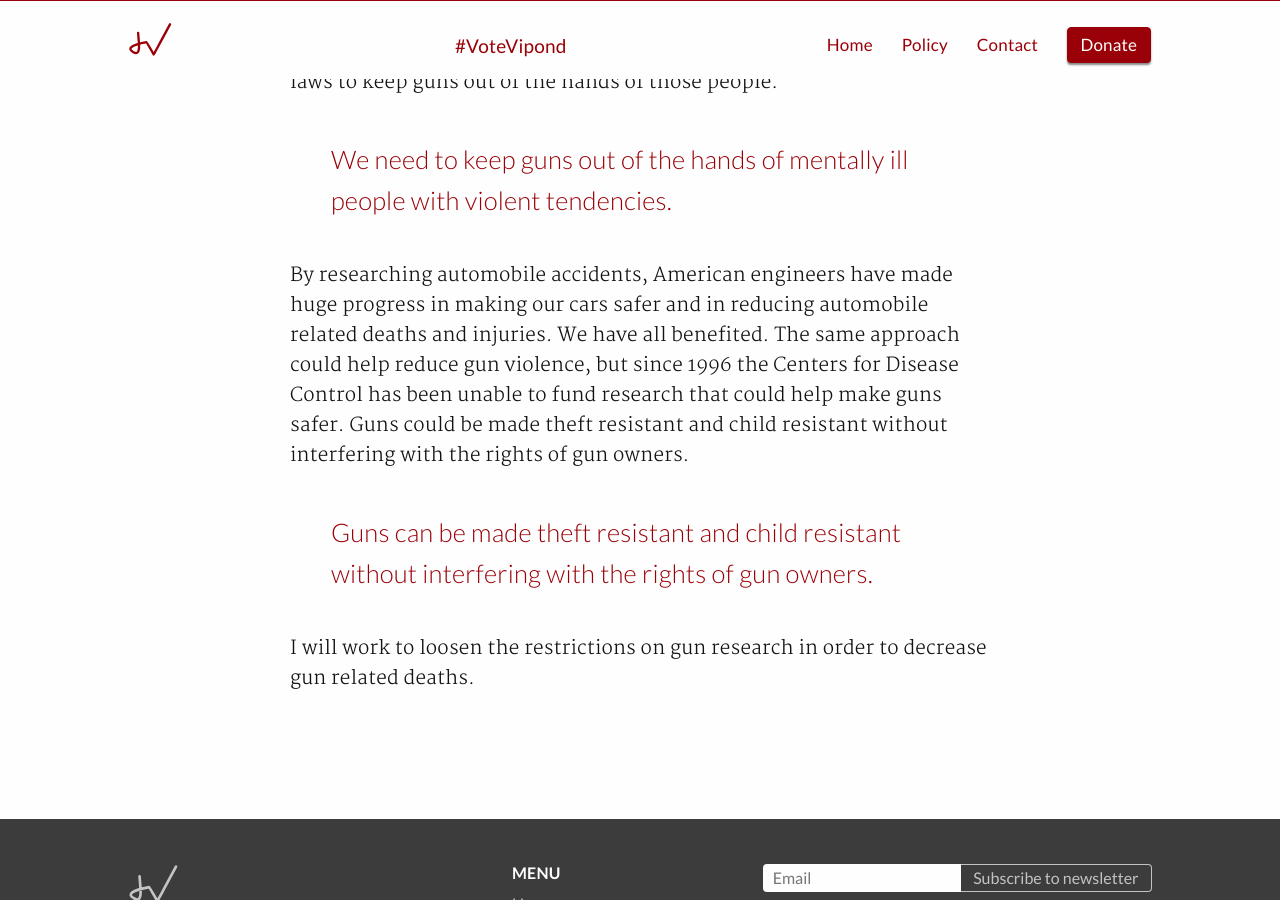
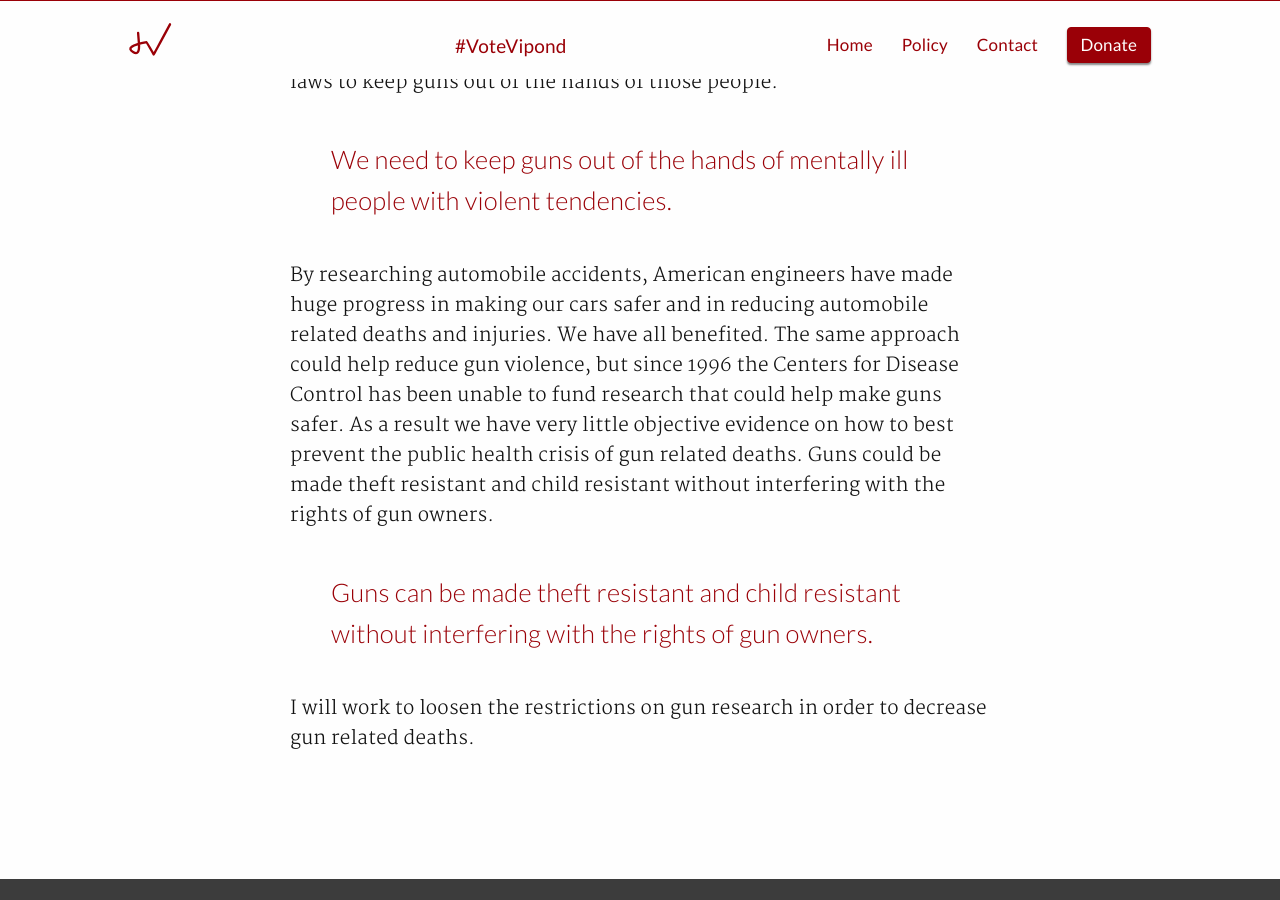
Before and after one commit to AlexVipond/jennifervipond.github.io, a Jekyll site: the page built from _posts/2018-02-17-the-second-amendment.md, in a window 1280 px wide and 900 px high, scrolled down 1744 px. Built offline with Jekyll 4.4.1, drawn with Linux system fonts in a browser that asks for light colours; some of the changed text lies outside the part shown.

Commit message:
Update 2018-02-17-the-second-amendment.md

```diff
--- a/_posts/2018-02-17-the-second-amendment.md
+++ b/_posts/2018-02-17-the-second-amendment.md
@@ -29,7 +29,7 @@ Most mentally ill people will never pick up a gun, but there are established war
 
 >We need to keep guns out of the hands of mentally ill people with violent tendencies.
 
-By researching automobile accidents, American engineers have made huge progress in making our cars safer and in reducing automobile related deaths and injuries. We have all benefited. The same approach could help reduce gun violence, but since 1996 the Centers for Disease Control has been unable to fund research that could help make guns safer.  Guns could be made theft resistant and child resistant without interfering with the rights of gun owners.
+By researching automobile accidents, American engineers have made huge progress in making our cars safer and in reducing automobile related deaths and injuries. We have all benefited. The same approach could help reduce gun violence, but since 1996 the Centers for Disease Control has been unable to fund research that could help make guns safer.  As a result we have very little objective evidence on how to best prevent the public health crisis of gun related deaths. Guns could be made theft resistant and child resistant without interfering with the rights of gun owners.
 
 > Guns can be made theft resistant and child resistant without interfering with the rights of gun owners.
 
```
Also changed, not shown: other parts of _posts/2018-02-17-the-second-amendment.md (+1 -1 lines).
